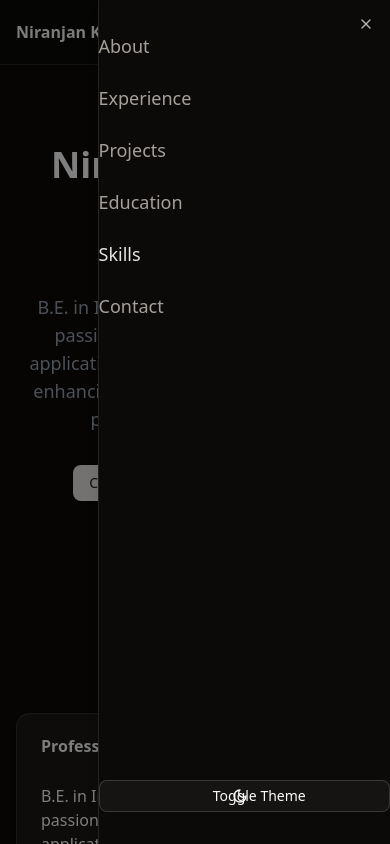
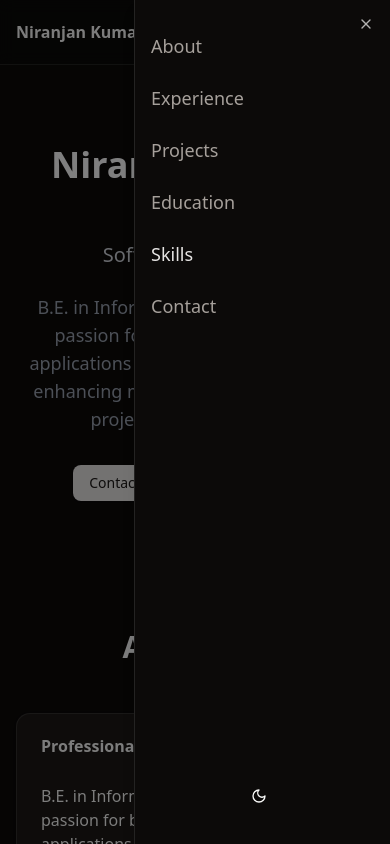
Before and after one commit to NiranjanKumarYadav36/Portfolio, a React (Vite) app in the folder portfolio/: page / in a window 390 px wide. Both pictures are taken after a click on the button "Toggle menu". Shown: the top 844 px of the page. Built offline with nearby package versions, Linux system fonts and the light colour scheme.

Commit message:
Fix: Dark mode toggle

```diff
--- a/portfolio/src/components/header.tsx
+++ b/portfolio/src/components/header.tsx
@@ -3,7 +3,7 @@ import { Button } from "./ui/button";
 import { Sheet, SheetContent, SheetTrigger } from "./ui/sheet";
 import { Menu, Moon, Sun } from "lucide-react";
 import { useTheme } from "./theme-provider";
-import { DropdownMenu, DropdownMenuContent, DropdownMenuItem, DropdownMenuTrigger } from "./ui/dropdown-menu";
+import { DropdownMenu, DropdownMenuTrigger } from "./ui/dropdown-menu";
 import { useEffect, useState } from "react";
 
 export default function Header() {
@@ -57,8 +57,8 @@ export default function Header() {
                                 key={item.name}
                                 href={item.href}
                                 className={`text-sm font-medium transition-colors ${activeSection === item.href
-                                        ? "text-primary"
-                                        : "text-muted-foreground hover:text-primary"
+                                    ? "text-primary"
+                                    : "text-muted-foreground hover:text-primary"
                                     }`}
                             >
                                 {item.name}
@@ -69,21 +69,18 @@ export default function Header() {
                     {/* Dark Mode Toggle */}
                     <DropdownMenu>
                         <DropdownMenuTrigger asChild>
-                            <Button variant="outline" size="icon" className="hidden md:flex">
+                            <Button
+                                variant="outline"
+                                size="icon"
+                                className="hidden md:flex"
+                                onClick={() => setTheme(document.documentElement.classList.contains("dark") ? "light" : "dark")}
+                            >
                                 <Sun className="h-[1.2rem] w-[1.2rem] rotate-0 scale-100 transition-all dark:-rotate-90 dark:scale-0" />
                                 <Moon className="absolute h-[1.2rem] w-[1.2rem] rotate-90 scale-0 transition-all dark:rotate-0 dark:scale-100" />
                                 <span className="sr-only">Toggle theme</span>
                             </Button>
+
                         </DropdownMenuTrigger>
-                        <DropdownMenuContent align="end">
-                            <DropdownMenuItem onClick={() => setTheme("light")}>
-                                Light
-                            </DropdownMenuItem>
-                            <DropdownMenuItem onClick={() => setTheme("dark")}>
-                                Dark
-                            </DropdownMenuItem>
-
-                        </DropdownMenuContent>
                     </DropdownMenu>
 
                     {/* Mobile Navigation Button */}
@@ -94,15 +91,15 @@ export default function Header() {
                                 <span className="sr-only">Toggle menu</span>
                             </Button>
                         </SheetTrigger>
-                        <SheetContent side="right" className="flex flex-col">
+                        <SheetContent side="right" className="flex flex-col w-64">
                             <div className="flex flex-col gap-6 mt-8 flex-1">
                                 {navItems.map((item) => (
                                     <a
                                         key={item.name}
                                         href={item.href}
-                                        className={`text-lg font-medium transition-colors ${activeSection === item.href
-                                                ? "text-primary"
-                                                : "text-muted-foreground hover:text-primary"
+                                        className={`text-lg font-medium ml-4 transition-colors ${activeSection === item.href
+                                            ? "text-primary"
+                                            : "text-muted-foreground hover:text-primary"
                                             }`}
                                     >
                                         {item.name}
@@ -113,21 +110,16 @@ export default function Header() {
                             <div className="mb-8">
                                 <DropdownMenu>
                                     <DropdownMenuTrigger asChild>
-                                        <Button variant="outline" size="sm" className="w-full">
+                                        <Button
+                                            variant="ghost"
+                                            size="sm"
+                                            className="w-full"
+                                            onClick={() => setTheme(document.documentElement.classList.contains("dark") ? "light" : "dark")}
+                                        >
                                             <Sun className="h-[1.2rem] w-[1.2rem] rotate-0 scale-100 transition-all dark:-rotate-90 dark:scale-0 mr-2" />
                                             <Moon className="absolute h-[1.2rem] w-[1.2rem] rotate-90 scale-0 transition-all dark:rotate-0 dark:scale-100 mr-2" />
-                                            <span>Toggle Theme</span>
                                         </Button>
                                     </DropdownMenuTrigger>
-                                    <DropdownMenuContent align="end" className="w-48">
-                                        <DropdownMenuItem onClick={() => setTheme("light")}>
-                                            Light
-                                        </DropdownMenuItem>
-                                        <DropdownMenuItem onClick={() => setTheme("dark")}>
-                                            Dark
-                                        </DropdownMenuItem>
-
-                                    </DropdownMenuContent>
                                 </DropdownMenu>
                             </div>
                         </SheetContent>
```
